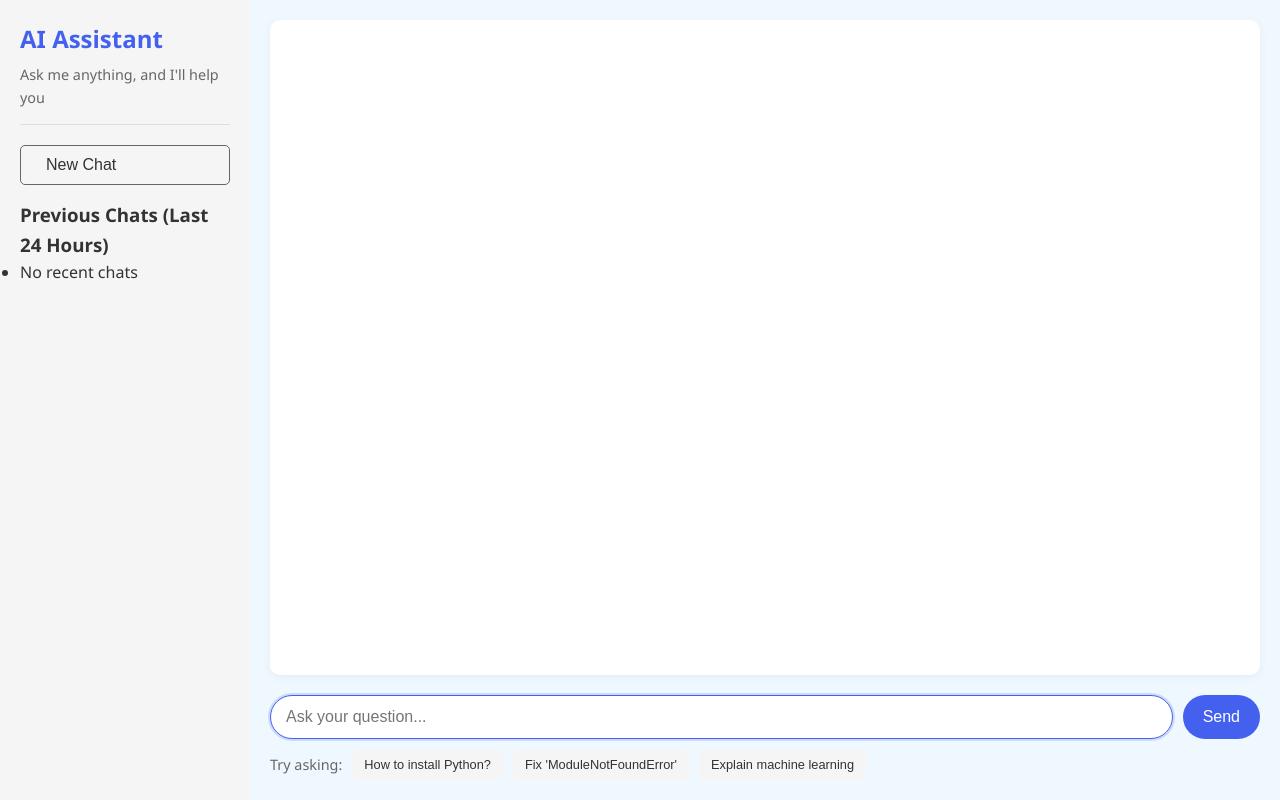
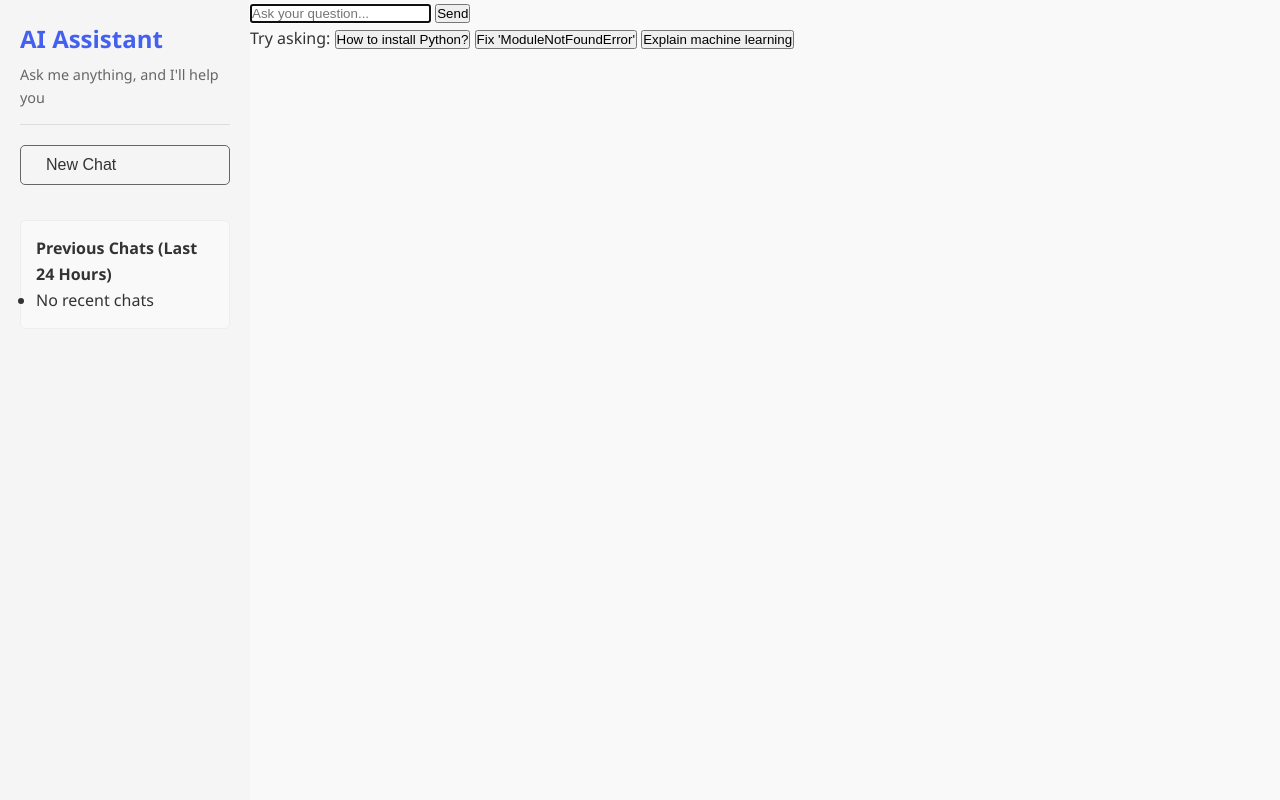
Before and after one commit to lavanya1309/bot-ai, a Django app: template templates/index.html in a window 1280 px wide. Run offline with Django 3.2, Linux system fonts and the light colour scheme; the template is opened without the code that fills it, so the values that code supplies are empty; some libraries are stand-ins or nearby versions.

Commit message:
Update style.css

```diff
--- a/static/css/style.css
+++ b/static/css/style.css
@@ -83,156 +83,15 @@ body {
     border-color: var(--new-chat-hover);
 }
 
-.chat-area {
-    flex: 1; /* Takes up the remaining width */
-    display: flex;
-    flex-direction: column;
-    background-color: var(--chat-bg);
-    padding: 20px;
-    height: 100%; /* Make chat area take full height */
-}
-
-.chat-container {
-    flex: 1;
-    overflow-y: auto;
+.previous-chats-container {
+    margin-top: 20px;
     padding: 15px;
-    background-color: white;
-    border-radius: 10px;
-    box-shadow: 0 2px 10px rgba(0, 0, 0, 0.05);
-    margin-bottom: 20px;
-}
-
-.message {
-    margin-bottom: 25px;
-}
-
-.message.error .ai-message {
-    border-left: 4px solid var(--error-color);
-}
-
-.user-message, .ai-message {
-    display: flex;
-    margin-bottom: 10px;
-    gap: 15px;
-    padding-left: 5px; /* Add some padding to the left of the whole AI message */
-}
-
-.ai-message .content {
-    flex: 1;
-    padding-top: 5px;
-    padding-left: 10px; /* Keep some padding for text */
-    border-left: 4px solid var(--primary-color);
-    margin-left: -4px; /* Shift the content (and border) to the left */
-}
-
-.avatar {
-    width: 40px;
-    height: 40px;
-    border-radius: 50%;
-    background-color: var(--light-gray);
-    display: flex;
-    align-items: center;
-    justify-content: center;
-    flex-shrink: 0;
-    color: var(--primary-color);
-    font-size: 18px;
-}
-
-.ai-message .avatar {
-    background-color: #e3f2fd;
-    color: var(--secondary-color);
-}
-
-.content {
-    flex: 1;
-    padding-top: 5px;
-}
-
-.ai-message .content {
-    /* Existing styles */
-}
-
-.query-form {
-    margin-top: auto;
+    background-color: #f9f9f9;
+    border-radius: 5px;
+    border: 1px solid #eee;
     width: 100%;
 }
 
-.input-group {
-    display: flex;
-    gap: 10px;
-    margin-bottom: 10px;
-}
-
-input[type="text"] {
-    flex: 1;
-    padding: 12px 15px;
-    border: 1px solid #ddd;
-    border-radius: 30px;
-    font-size: 16px;
-    transition: all 0.3s;
-}
-
-input[type="text"]:focus {
-    outline: none;
-    border-color: var(--primary-color);
-    box-shadow: 0 0 0 2px rgba(67, 97, 238, 0.2);
-}
-
-button {
-    padding: 12px 20px;
-    background-color: var(--primary-color);
-    color: white;
-    border: none;
-    border-radius: 30px;
-    cursor: pointer;
-    font-size: 16px;
-    transition: all 0.3s;
-}
-
-button:hover {
-    background-color: var(--secondary-color);
-}
-
-.suggestions {
-    display: flex;
-    gap: 10px;
-    align-items: center;
-    flex-wrap: wrap;
-    font-size: 0.9rem;
-    color: var(--dark-gray);
-    margin-top: 10px;
-}
-
-.suggestion-btn {
-    padding: 8px 12px;
-    background-color: var(--light-gray);
-    color: var(--text-color);
-    font-size: 0.8rem;
-    border: none;
-    border-radius: 5px;
-    cursor: pointer;
-    transition: background-color 0.3s;
-}
-
-.suggestion-btn:hover {
-    background-color: #e0e0e0;
-}
-
-/* Responsive design */
-@media (max-width: 768px) {
-    .app-container {
-        flex-direction: column; /* Stack sidebar and chat area on smaller screens */
-    }
-
-    .left-sidebar {
-        width: 100%;
-        margin-bottom: 15px;
-    }
-
-    .chat-area {
-        width: 100%;
-        height: auto; /* Adjust height for smaller screens */
-    }
-
-    /* ... other responsive styles ... */
-}
+.previous-chats-container h3 {
+    font-size: 1rem;
+    margin-bottom
```
